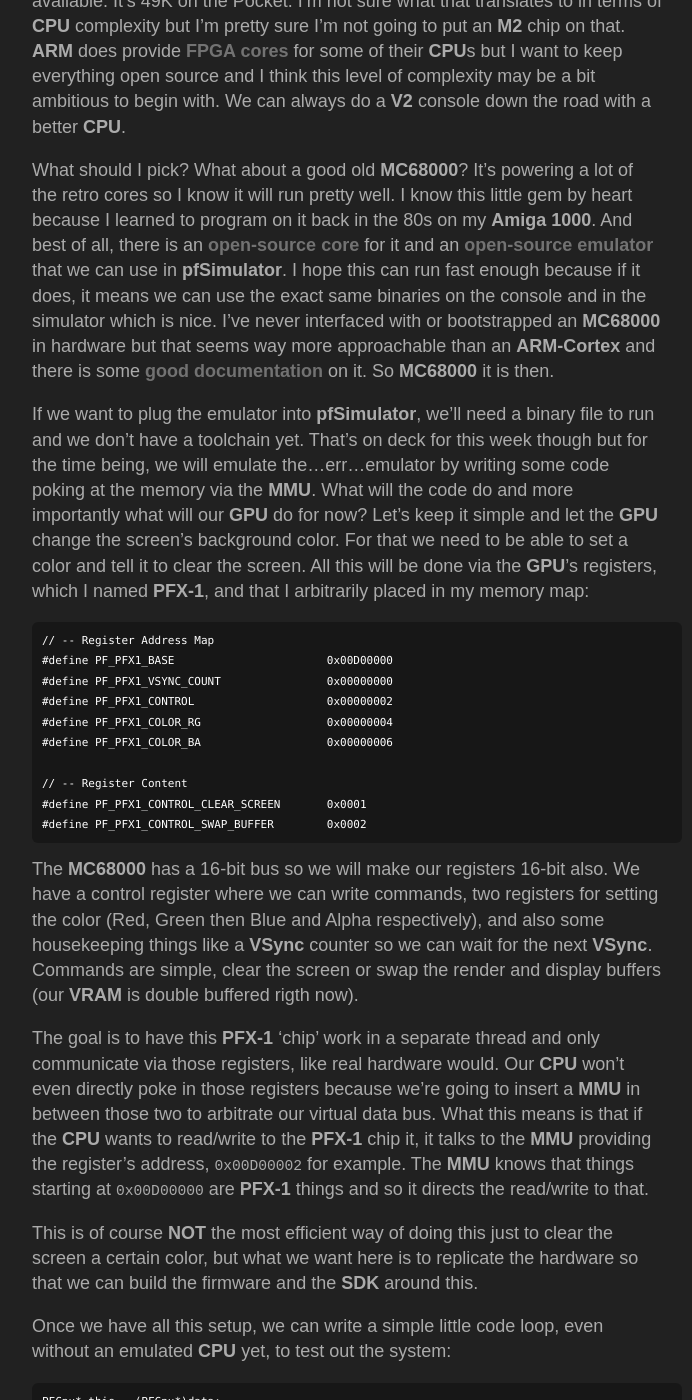
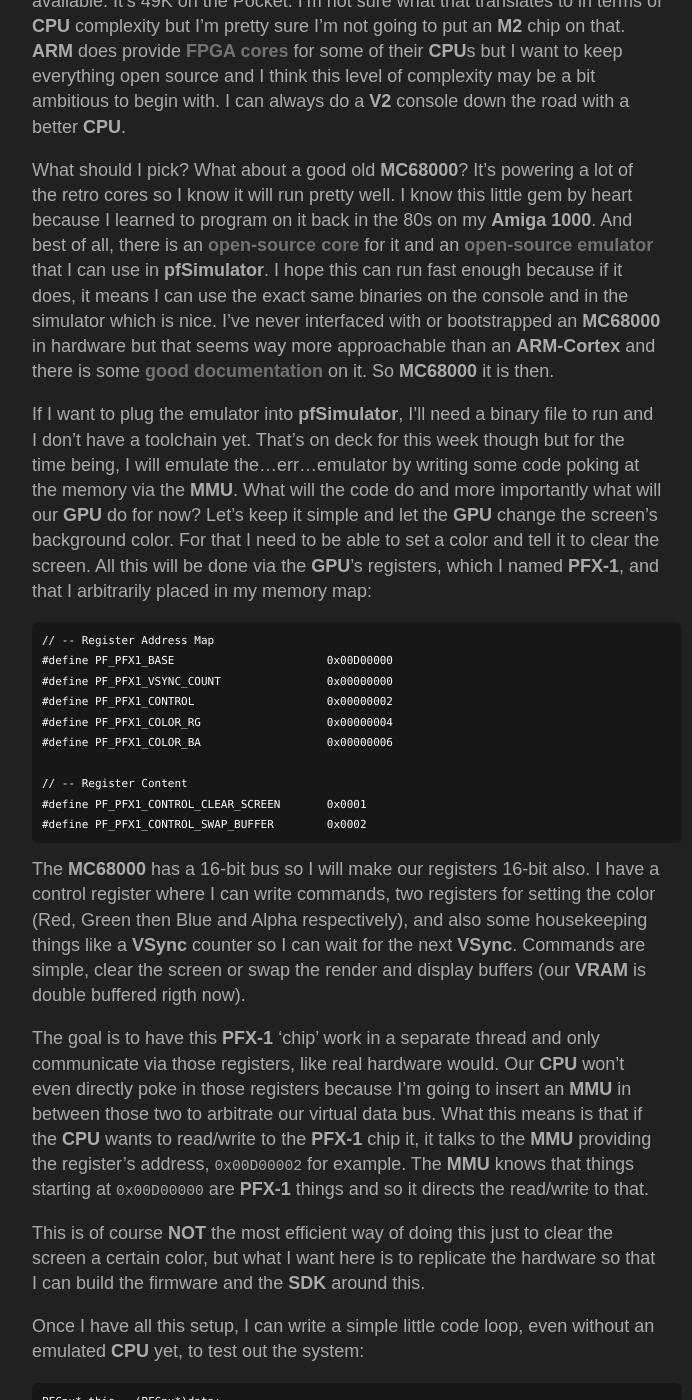
Before and after one commit to ProjectFreedomGaming/Website, a Jekyll site: the page built from _posts/2023-01-30-simulating-hardware.md, in a window 1280 px wide and 1400 px high, scrolled down 1135 px. Shown: the whole window, without its empty margins (293-985 px from the left). Built offline with Jekyll 4.4.1, drawn with Linux system fonts in a browser that asks for light colours; comment, search, counter and statistics services are not loaded; some of the changed text lies outside the part shown.

Commit message:
Changed We to I

````diff
--- a/_posts/2023-01-30-simulating-hardware.md
+++ b/_posts/2023-01-30-simulating-hardware.md
@@ -5,17 +5,17 @@
 ---
 I'm slightly behind on blogging about the current progress. I'm not working on this full time but progress is already going faster than I expected. Let's catch up...
 
-When we left it last week we had a blank window opened in the simulator. Not much and yet a very important milestone because everything else can build on this while keeping the project in a run-able state at all times.
+When I left it last week I had a blank window opened in the simulator. Not much and yet a very important milestone because everything else can build on this while keeping the project in a run-able state at all times.
 
 The purpose of the simulator is two-fold. One it's to help rapid-prototype the **SDK** and the platform using more powerful tools than what the **FPGA/Pocket** combination will provide. Running under **XCode**, I get a professional grade **IDE** complete with easy debugging. Second, it will probably turn into a critical part of the **SDK** allowing developers to test their code without the actual hardware. There's nothing that stops me down the road from turning it into a generic player for the games. I could even make builds of that on **iPhone**, **iPad**, **Apple TV**, etc...
 
-Main goal though is to have it replicate the actual console as close as possible from the real thing and that mean not really developing it like a real software application. Instead, I'm going to code each subsystem separately and connect them inside the app using just memory accesses, like the real hardware would, instead of calling methods. We'll have the **CPU** running game code, the Memory Management Unit (**MMU**) directing memory read/writes, the Graphics Processing Unit (**GPU**) drawing things to **VRAM** and finally the screen showing it to you.
+Main goal though is to have it replicate the actual console as close as possible from the real thing and that mean not really developing it like a real software application. Instead, I'm going to code each subsystem separately and connect them inside the app using just memory accesses, like the real hardware would, instead of calling methods. I'll have the **CPU** running game code, the Memory Management Unit (**MMU**) directing memory read/writes, the Graphics Processing Unit (**GPU**) drawing things to **VRAM** and finally the screen showing it to you.
 
-So let's start with the **CPU**. I don't know much about **FPGA** yet, although I've started [reading up](https://books.apple.com/us/book/fpga-programming-for-beginners/id1546170695) on it, but it seems to me like the kind of **CPU**s achievable on a **Cyclone V** is going to be limited by the number of logic elements available. It's 49K on the Pocket. I'm not sure what that translates to in terms of **CPU** complexity but I'm pretty sure I'm not going to put an **M2** chip on that. **ARM** does provide [FPGA cores](https://www.arm.com/resources/free-arm-cortex-m-on-fpga) for some of their **CPU**s but I want to keep everything open source and I think this level of complexity may be a bit ambitious to begin with. We can always do a **V2** console down the road with a better **CPU**.
+So let's start with the **CPU**. I don't know much about **FPGA** yet, although I've started [reading up](https://books.apple.com/us/book/fpga-programming-for-beginners/id1546170695) on it, but it seems to me like the kind of **CPU**s achievable on a **Cyclone V** is going to be limited by the number of logic elements available. It's 49K on the Pocket. I'm not sure what that translates to in terms of **CPU** complexity but I'm pretty sure I'm not going to put an **M2** chip on that. **ARM** does provide [FPGA cores](https://www.arm.com/resources/free-arm-cortex-m-on-fpga) for some of their **CPU**s but I want to keep everything open source and I think this level of complexity may be a bit ambitious to begin with. I can always do a **V2** console down the road with a better **CPU**.
 
-What should I pick? What about a good old **MC68000**? It's powering a lot of the retro cores so I know it will run pretty well. I know this little gem by heart because I learned to program on it back in the 80s on my **Amiga 1000**. And best of all, there is an [open-source core](https://github.com/ijor/fx68k) for it and an [open-source emulator](https://github.com/kstenerud/Musashi) that we can use in **pfSimulator**. I hope this can run fast enough because if it does, it means we can use the exact same binaries on the console and in the simulator which is nice. I've never interfaced with or bootstrapped an **MC68000** in hardware but that seems way more approachable than an **ARM-Cortex** and there is some [good documentation](https://www.amazon.com/Microprocessor-Systems-Design-Hardware-Interfacing/dp/0534948227/ref=sr_1_1?crid=ASQZCJB9QDY9&dchild=1&keywords=alan+clements&qid=1594379040&sprefix=alan+clem%2Caps%2C165&sr=8-1) on it. So **MC68000** it is then.
+What should I pick? What about a good old **MC68000**? It's powering a lot of the retro cores so I know it will run pretty well. I know this little gem by heart because I learned to program on it back in the 80s on my **Amiga 1000**. And best of all, there is an [open-source core](https://github.com/ijor/fx68k) for it and an [open-source emulator](https://github.com/kstenerud/Musashi) that I can use in **pfSimulator**. I hope this can run fast enough because if it does, it means I can use the exact same binaries on the console and in the simulator which is nice. I've never interfaced with or bootstrapped an **MC68000** in hardware but that seems way more approachable than an **ARM-Cortex** and there is some [good documentation](https://www.amazon.com/Microprocessor-Systems-Design-Hardware-Interfacing/dp/0534948227/ref=sr_1_1?crid=ASQZCJB9QDY9&dchild=1&keywords=alan+clements&qid=1594379040&sprefix=alan+clem%2Caps%2C165&sr=8-1) on it. So **MC68000** it is then.
 
-If we want to plug the emulator into **pfSimulator**, we'll need a binary file to run and we don't have a toolchain yet. That's on deck for this week though but for the time being, we will emulate the...err...emulator by writing some code poking at the memory via the **MMU**. What will the code do and more importantly what will our **GPU** do for now? Let's keep it simple and let the **GPU** change the screen's background color. For that we need to be able to set a color and tell it to clear the screen. All this will be done via the **GPU**'s registers, which I named **PFX-1**, and that I arbitrarily placed in my memory map:
+If I want to plug the emulator into **pfSimulator**, I'll need a binary file to run and I don't have a toolchain yet. That's on deck for this week though but for the time being, I will emulate the...err...emulator by writing some code poking at the memory via the **MMU**. What will the code do and more importantly what will our **GPU** do for now? Let's keep it simple and let the **GPU** change the screen's background color. For that I need to be able to set a color and tell it to clear the screen. All this will be done via the **GPU**'s registers, which I named **PFX-1**, and that I arbitrarily placed in my memory map:
 ```
 // -- Register Address Map
 #define PF_PFX1_BASE                       0x00D00000
@@ -28,13 +28,13 @@
 #define PF_PFX1_CONTROL_CLEAR_SCREEN       0x0001
 #define PF_PFX1_CONTROL_SWAP_BUFFER        0x0002
 ```
-The **MC68000** has a 16-bit bus so we will make our registers 16-bit also. We have a control register where we can write commands, two registers for setting the color (Red, Green then Blue and Alpha respectively), and also some housekeeping things like a **VSync** counter so we can wait for the next **VSync**. Commands are simple, clear the screen or swap the render and display buffers (our **VRAM** is double buffered rigth now).
+The **MC68000** has a 16-bit bus so I will make our registers 16-bit also. I have a control register where I can write commands, two registers for setting the color (Red, Green then Blue and Alpha respectively), and also some housekeeping things like a **VSync** counter so I can wait for the next **VSync**. Commands are simple, clear the screen or swap the render and display buffers (our **VRAM** is double buffered rigth now).
 
-The goal is to have this **PFX-1** 'chip' work in a separate thread and only communicate via those registers, like real hardware would. Our **CPU** won't even directly poke in those registers because we're going to insert a **MMU** in between those two to arbitrate our virtual data bus. What this means is that if the **CPU** wants to read/write to the **PFX-1** chip it, it talks to the **MMU** providing the register's address, `0x00D00002` for example. The **MMU** knows that things starting at `0x00D00000` are **PFX-1** things and so it directs the read/write to that.
+The goal is to have this **PFX-1** 'chip' work in a separate thread and only communicate via those registers, like real hardware would. Our **CPU** won't even directly poke in those registers because I'm going to insert an **MMU** in between those two to arbitrate our virtual data bus. What this means is that if the **CPU** wants to read/write to the **PFX-1** chip it, it talks to the **MMU** providing the register's address, `0x00D00002` for example. The **MMU** knows that things starting at `0x00D00000` are **PFX-1** things and so it directs the read/write to that.
 
-This is of course **NOT** the most efficient way of doing this just to clear the screen a certain color, but what we want here is to replicate the hardware so that we can build the firmware and the **SDK** around this.
+This is of course **NOT** the most efficient way of doing this just to clear the screen a certain color, but what I want here is to replicate the hardware so that I can build the firmware and the **SDK** around this.
 
-Once we have all this setup, we can write a simple little code loop, even without an emulated **CPU** yet, to test out the system:
+Once I have all this setup, I can write a simple little code loop, even without an emulated **CPU** yet, to test out the system:
 ```
 PFCpu* this = (PFCpu*)data;
 
````
Also changed, not shown: _posts/2023-01-23-tracing-bullets.md (+2 -2 lines).
